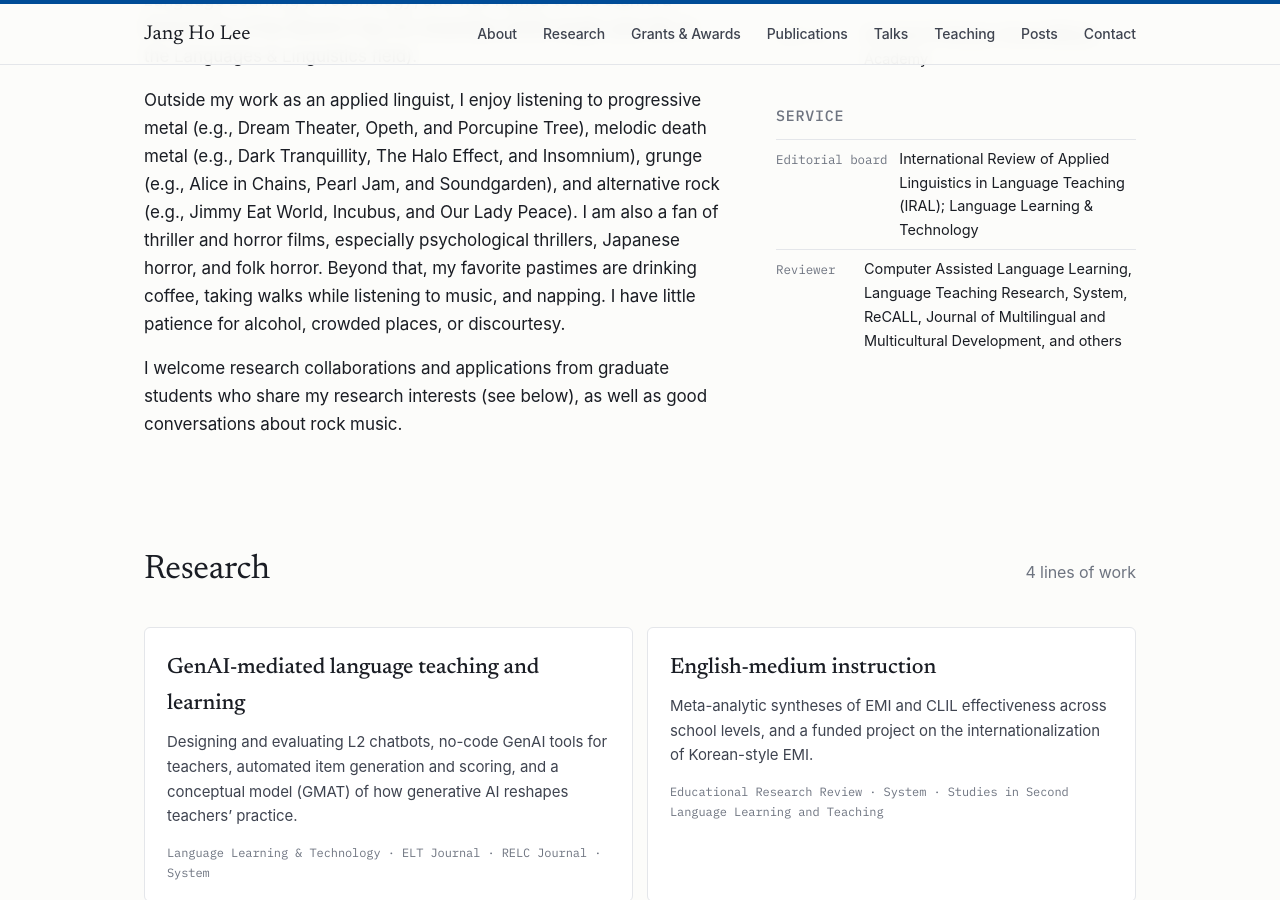
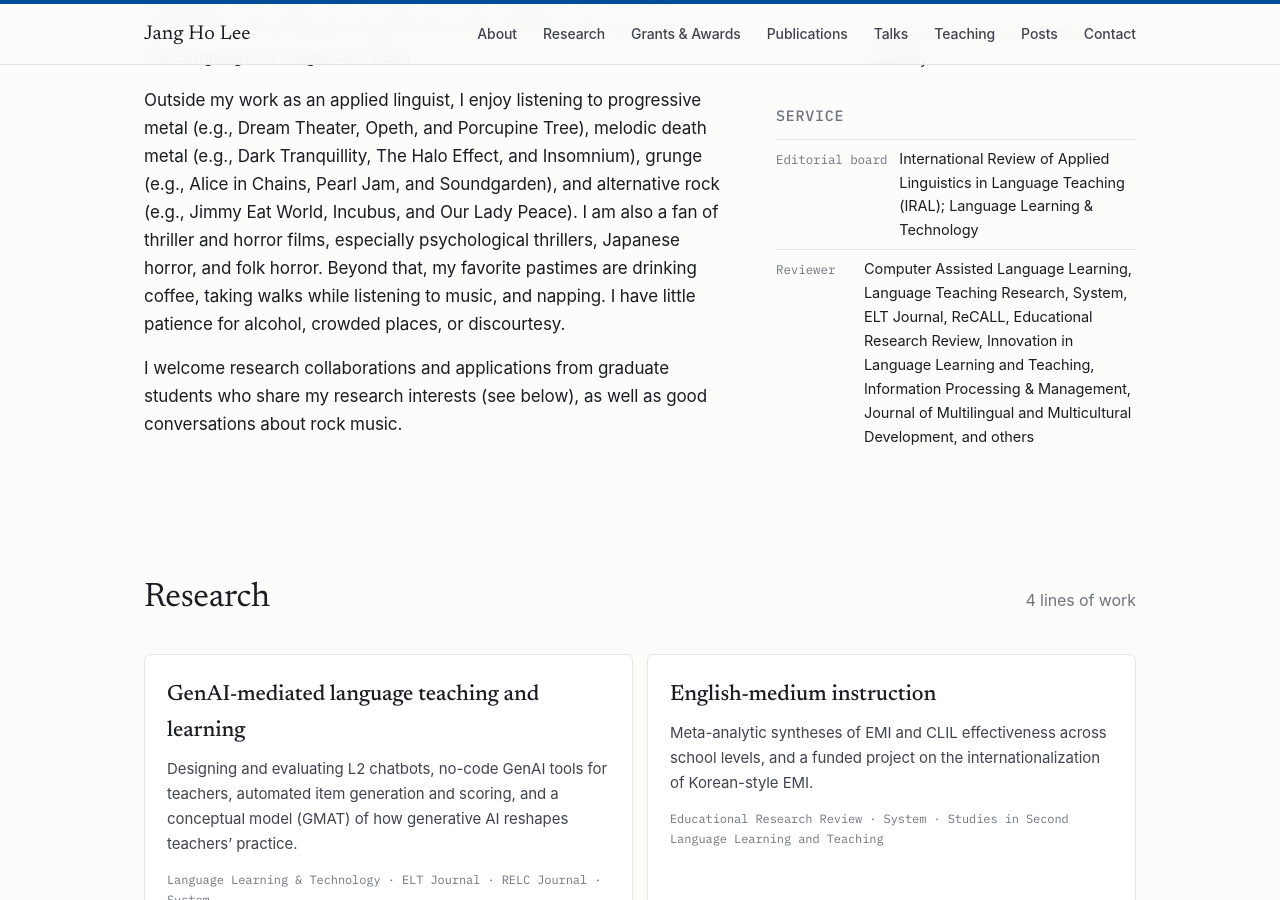
Before and after one commit to jangho330/jangho330.github.io, a Jekyll site: the page built from index.html, in a window 1280 px wide and 900 px high, scrolled down 1410 px. Built offline with Jekyll 4.4.1, drawn with Linux system fonts in a browser that asks for light colours; some web fonts are replaced.

Commit message:
Update cv.yml

```diff
--- a/_data/cv.yml
+++ b/_data/cv.yml
@@ -25,4 +25,4 @@ service:
   - when: "Editorial board"
     what: "International Review of Applied Linguistics in Language Teaching (IRAL); Language Learning & Technology"
   - when: "Reviewer"
-    what: "Computer Assisted Language Learning, Language Teaching Research, System, ReCALL, Journal of Multilingual and Multicultural Development, and others"
+    what: "Computer Assisted Language Learning, Language Teaching Research, System, ELT Journal, ReCALL, Educational Research Review, Innovation in Language Learning and Teaching, Information Processing & Management, Journal of Multilingual and Multicultural Development, and others"
```
